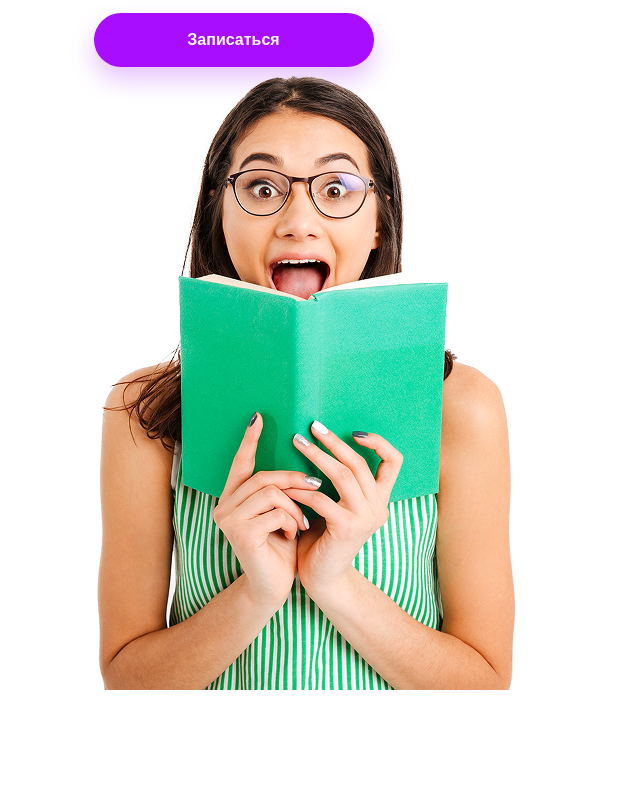
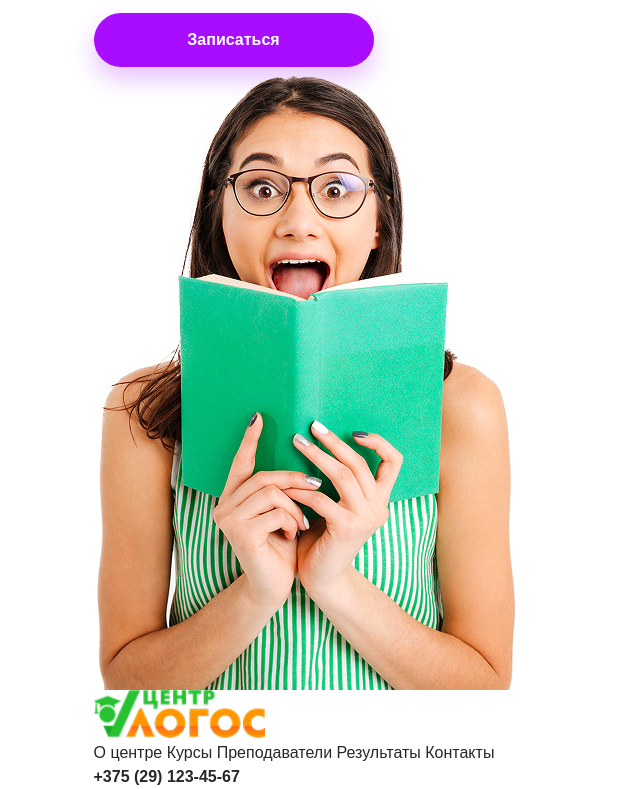
Before and after one commit to darina0000/course-web, a plain HTML site: page index.html in a window 1280 px wide. Shown: the part 6568-7357 px from the top of the page, without its empty margins (0-640 px from the left). Before the commit the page ends 7258 px from the top, so only its background shows below. Drawn offline with Linux system fonts and the light colour scheme.

Commit message:
feat: add main page footer

```diff
--- a/index.html
+++ b/index.html
@@ -254,6 +254,19 @@
 </section>
     </main>
 
+    <footer class="ref-footer">
+        <div class="ref-container">
+            <a class="ref-logo" href="index.html"><img src="images/logo.png" alt="Центр Логос"></a>
+            <nav>
+                <a href="#about">О центре</a>
+                <a href="#courses">Курсы</a>
+                <a href="#teachers">Преподаватели</a>
+                <a href="#reviews">Результаты</a>
+                <a href="contacts.html">Контакты</a>
+            </nav>
+            <strong>+375 (29) 123-45-67</strong>
+        </div>
+    </footer>
 
     <script src="js/app.js"></script>
 </body>
```
